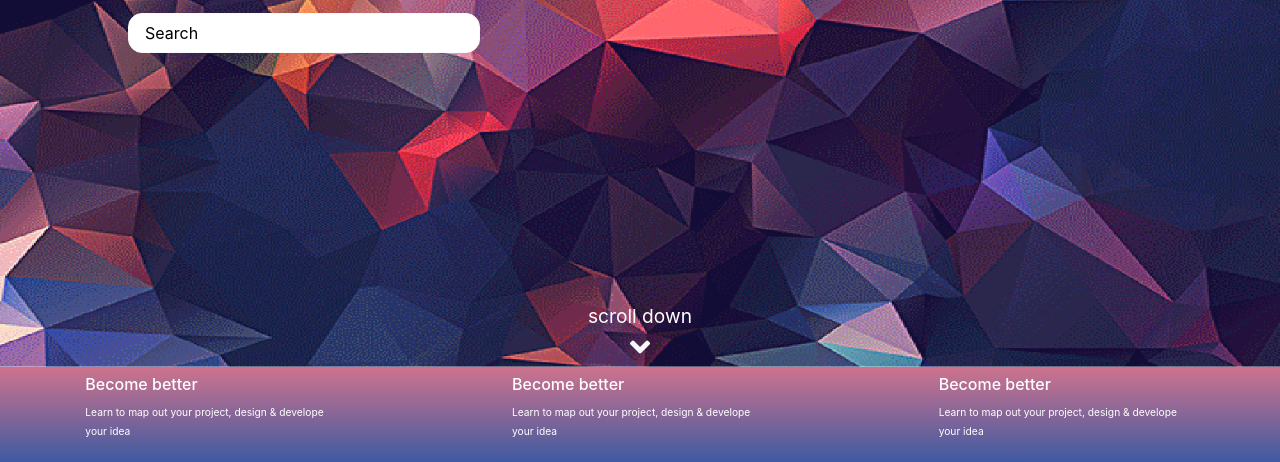
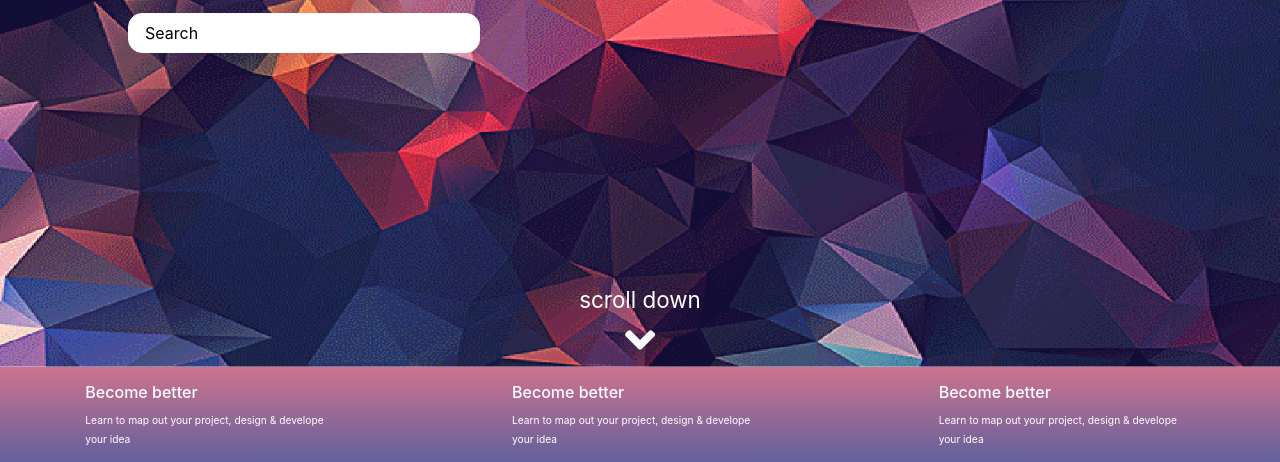
Before and after one commit to KimTrijnh/compilelife, a plain HTML site: page index.html in a window 1280 px wide. Shown: the part 433-895 px from the top of the page. Drawn offline with nearby package versions, Linux system fonts and the light colour scheme; a script that the page names is missing.

Commit message:
change padding .main-bar and font-size scroll down

```diff
--- a/index.html
+++ b/index.html
@@ -58,7 +58,7 @@
     </header>
     <!-- main section -->
     <section class="main">
-        <div class="main-bar d-flex justify-content-around pt-2 pb-4">
+        <div class="main-bar d-flex justify-content-around pt-3 pb-5">
             <div class="bar-item">
                 <h6 class="bar-title">Become better</h6>
                 <small class="bar-body">Learn to map out your project, design & develope your idea</small>
--- a/main.css
+++ b/main.css
@@ -20,12 +20,12 @@ header {
 }
 .header-arrow {
     width: 10%;
-    font-size: 1.2rem;
+    font-size: 1.4rem;
     bottom: 0;
     margin-left: 45%;
 }
 .fa-angle-down {
-    font-size: 2rem;
+    font-size: 3rem;
 }
 
 .main-bar {
```
